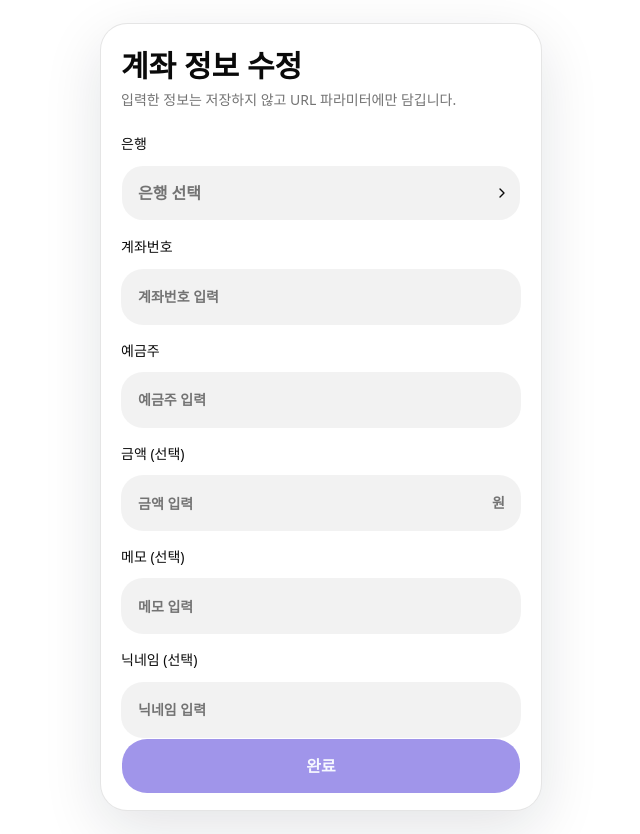
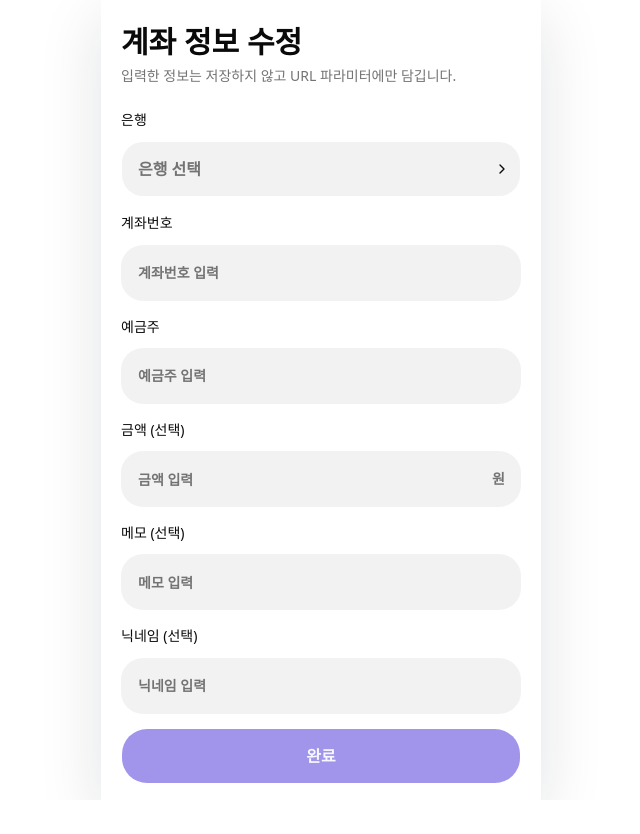
Before and after one commit to hellosunghyun/share-my-bank-account, a React (Vite) app: page / in a window 1280 px wide. Shown: the whole page, without its empty margins (319-959 px from the left). After the commit the page ends 800 px from the top, so only its background shows below. Built offline with nearby package versions, Linux system fonts and the light colour scheme; a web font is replaced by a local one.

Commit message:
fix: PC 화면 높이 채우기

```diff
--- a/src/App.tsx
+++ b/src/App.tsx
@@ -113,9 +113,9 @@ function App() {
   }
 
   return (
-    <main className="min-h-dvh bg-background text-foreground sm:grid sm:place-items-center sm:p-6">
+    <main className="flex min-h-dvh justify-center bg-background text-foreground">
       <section
-        className="mx-auto flex min-h-dvh w-full max-w-[440px] flex-col bg-card px-5 pt-6 pb-4 shadow-[0_18px_60px_rgb(15_23_42/0.12)] sm:min-h-[760px] sm:rounded-4xl sm:ring-1 sm:ring-border"
+        className="flex min-h-dvh w-full max-w-[440px] flex-col bg-card px-5 pt-6 pb-4 shadow-[0_18px_60px_rgb(15_23_42/0.12)] sm:ring-x sm:ring-border"
         aria-label="계좌번호 복사 도구"
       >
         {mode === 'pay' && complete ? (
```
